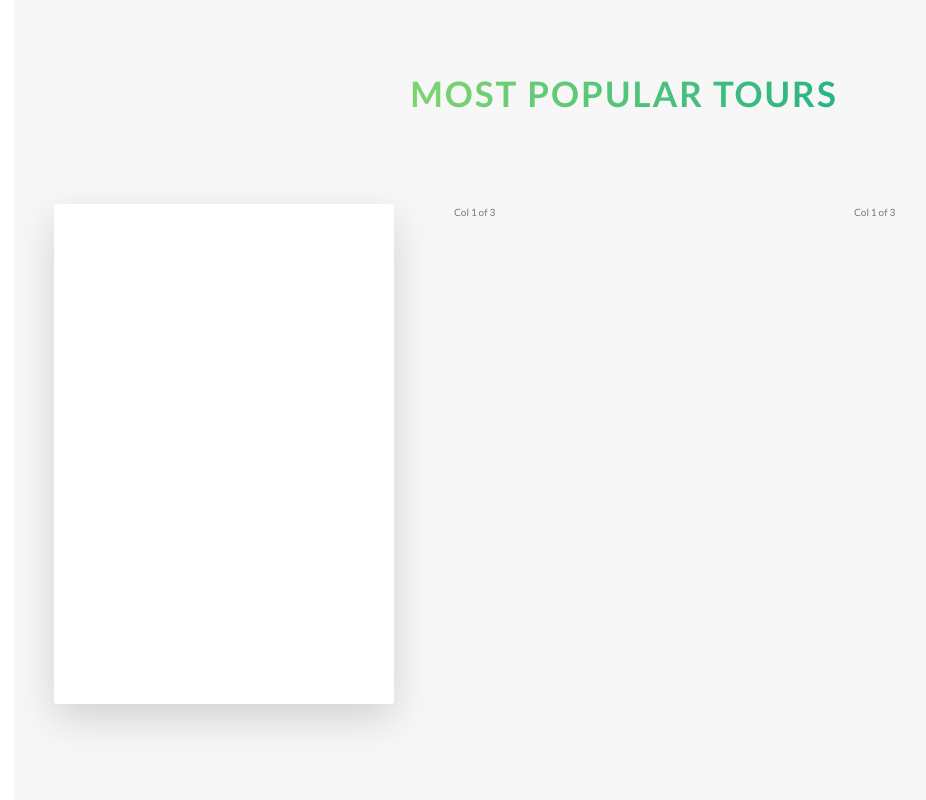
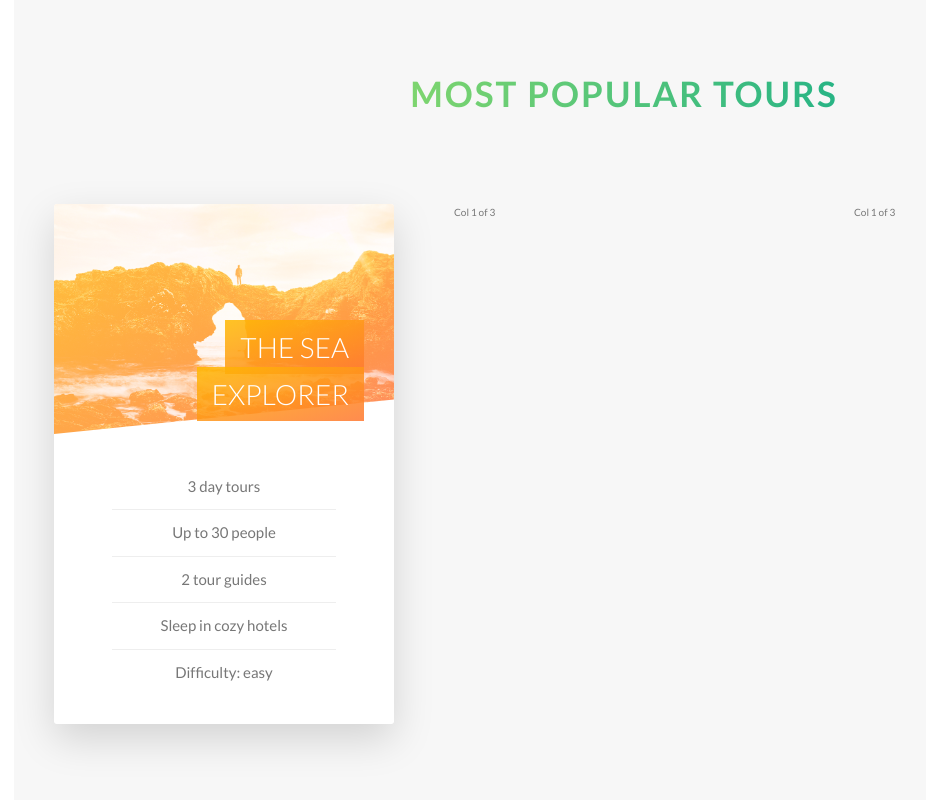
Before and after one commit to sendgn/natours, a website: page index.html in a window 1280 px wide. Shown: the part 2302-3102 px from the top of the page, without its empty margins (16-942 px from the left). Drawn offline with Linux system fonts and the light colour scheme.

Commit message:
Style the front side of the card

```diff
--- a/index.html
+++ b/index.html
@@ -109,8 +109,22 @@
       <div class="row">
         <div class="col-1-of-3">
           <div class="card">
-            <div class="card__side card__side--front card__side--front-1">
-              FRONT
+            <div class="card__side card__side--front">
+              <div class="card__picture card__picture--1">
+                &nbsp;
+              </div>
+              <h4 class="card__heading">
+                <span class="card__heading-span card__heading-span--1">The sea explorer</span>
+              </h4>
+              <div class="card__details">
+                <ul>
+                  <li>3 day tours</li>
+                  <li>Up to 30 people</li>
+                  <li>2 tour guides</li>
+                  <li>Sleep in cozy hotels</li>
+                  <li>Difficulty: easy</li>
+                </ul>
+              </div>
             </div>
             <div class="card__side card__side--back card__side--back-1">
               BACK
--- a/sass/abstracts/_variables.scss
+++ b/sass/abstracts/_variables.scss
@@ -10,6 +10,7 @@ $color-teriary-light: #2998ff;
 $color-tertiary-dark: #5643fa;
 
 $color-grey-light-1: #f7f7f7;
+$color-grey-light-2: #eee;
 
 $color-grey-dark: #777;
 $color-white: #fff;
--- a/sass/components/_card.scss
+++ b/sass/components/_card.scss
@@ -1,17 +1,15 @@
 .card {
-  -moz-perspective: 150rem;
-       perspective: 150rem;
+  // FUNCTIONALITY
+  perspective: 150rem;
   position: relative;
 
   // loss of height property
   // because of children's absolute positioning
   // to fix it, we need manually set the height
-  height: 50rem;
+  height: 52rem;
 
   &__side {
-    color: #fff;
-    font-size: 2rem;
-    height: 50rem;
+    height: 52rem;
     transition: all .8s ease;
     position: absolute;
     top: 0;
@@ -19,6 +17,10 @@
     width: 100%;
     backface-visibility: hidden;
     border-radius: 3px;
+    // because of image overlapping, we need to
+    // fix not rounded corners with overflow: hidden
+    // so that they are rounded as before
+    overflow: hidden;
     box-shadow: 0 1.5rem 4rem rgba($color-black, .15);
 
     &--front {
@@ -39,10 +41,84 @@
   }
 
   &:hover &__side--front {
-    transform: rotateY(180deg);
+    transform: rotateY(-180deg);
   }
 
   &:hover &__side--back {
     transform: rotateY(0);
   }
+
+  // FRONT SIDE STYLING
+  &__picture {
+    background-size: cover;
+    height: 23rem;
+    background-blend-mode: screen;
+    clip-path: polygon(0 0, 100% 0, 100% 85%, 0 100%);
+
+    &--1 {
+      // now image is overflowing its parent - card__side
+      // and corners of a card no longer rounded
+      // so we need to add overflow hidden to card__side
+      background-image: linear-gradient(
+        to right bottom,
+        $color-secondary-light,
+        $color-secondary-dark
+      ),
+      url(../img/nat-5.jpg);
+    }
+
+    &--2 {
+      background-image: url(../img/nat-6.jpg);
+    }
+
+    &--3 {
+      background-image: url(../img/nat-7.jpg);
+    }
+  }
+
+  &__heading {
+    font-size: 2.8rem;
+    font-weight: 300;
+    text-transform: uppercase;
+    text-align: right;
+    color: $color-white;
+    position: absolute;
+    top: 12rem;
+    right: 3rem;
+    width: 75%;
+  }
+
+  &__heading-span {
+    padding: 1rem 1.5rem;
+    -webkit-box-decoration-break: clone;
+            box-decoration-break: clone;
+
+    &--1 {
+      background-image: linear-gradient(
+        to right bottom,
+        rgba($color-secondary-light, .85),
+        rgba($color-secondary-dark, .85)
+      );
+    }
+  }
+
+  &__details {
+    padding: 3rem;
+
+    ul {
+      list-style: none;
+      width: 80%;
+      margin: 0 auto;
+
+      li {
+        text-align: center;
+        font-size: 1.5rem;
+        padding: 1rem;
+
+        &:not(:last-child) {
+          border-bottom: 1px solid $color-grey-light-2;
+        }
+      }
+    }
+  }
 }
```
Also changed, not shown: css/main.css.
